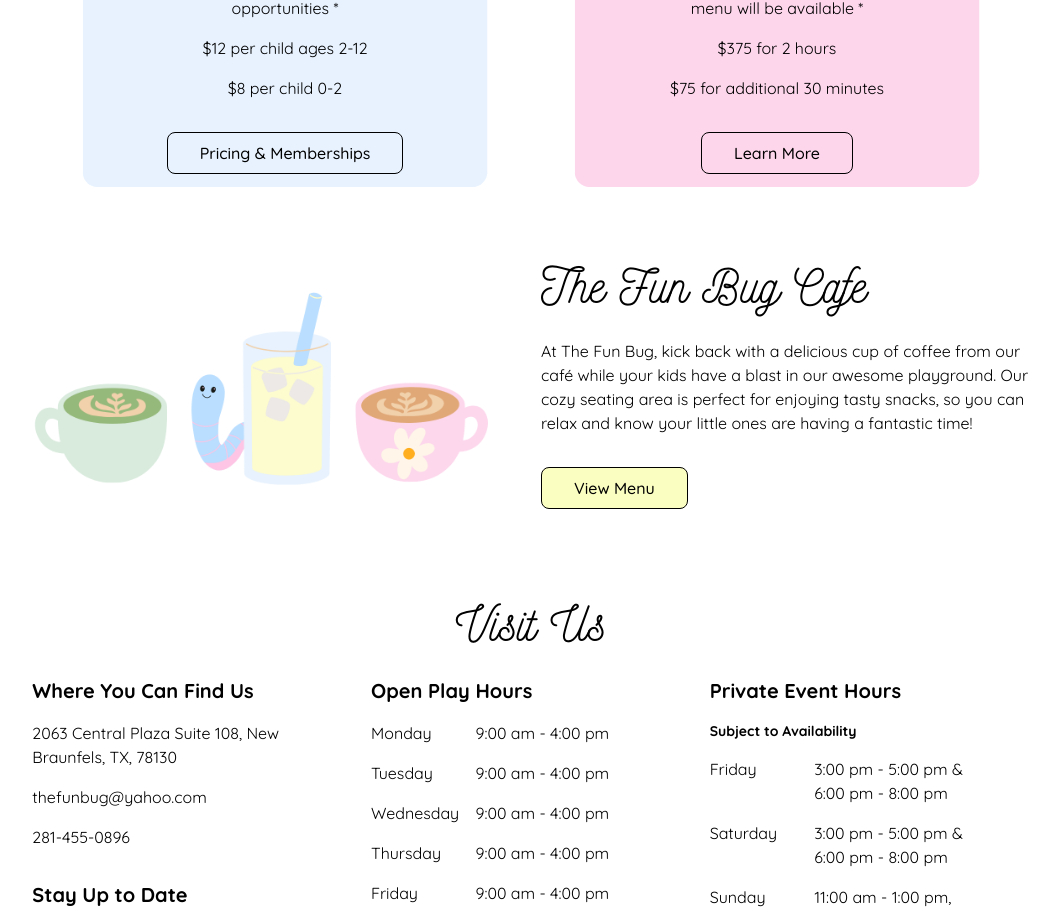
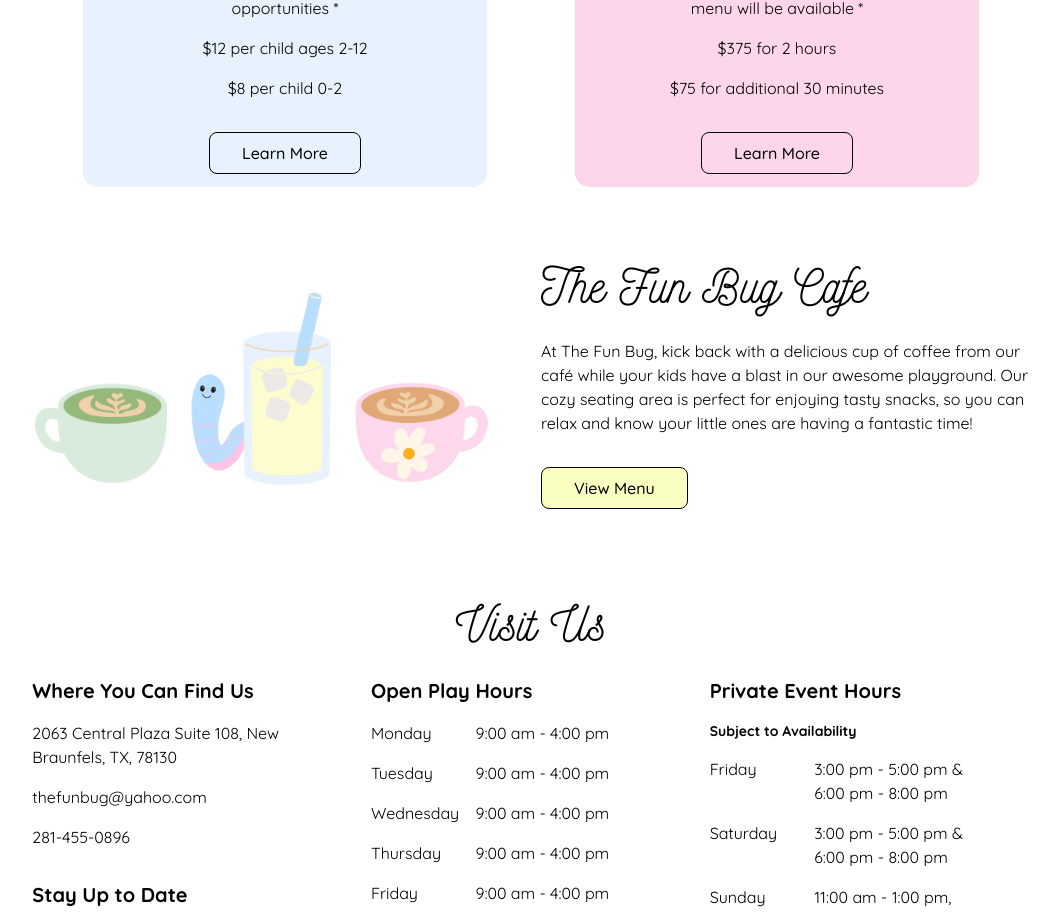
Before and after one commit to the-fun-bug/the-fun-bug, a Next.js app: page / in a window 1280 px wide. Shown: the part 1570-2483 px from the top of the page, without its empty margins (109-1168 px from the left). Built offline with nearby package versions, Linux system fonts and the light colour scheme.

Commit message:
udpate button text

```diff
--- a/src/components/home/HowWePlay.tsx
+++ b/src/components/home/HowWePlay.tsx
@@ -28,7 +28,7 @@ export default function HowWePlay() {
               <p>$12 per child ages 2-12</p>
               <p>$8 per child 0-2</p>
               <ButtonLink
-                buttonText="Pricing & Memberships"
+                buttonText="Learn More"
                 buttonLink="/pricing"
                 buttonClass="bg-transparent hover:bg-dark-blue hover:text-white"
               />
```
